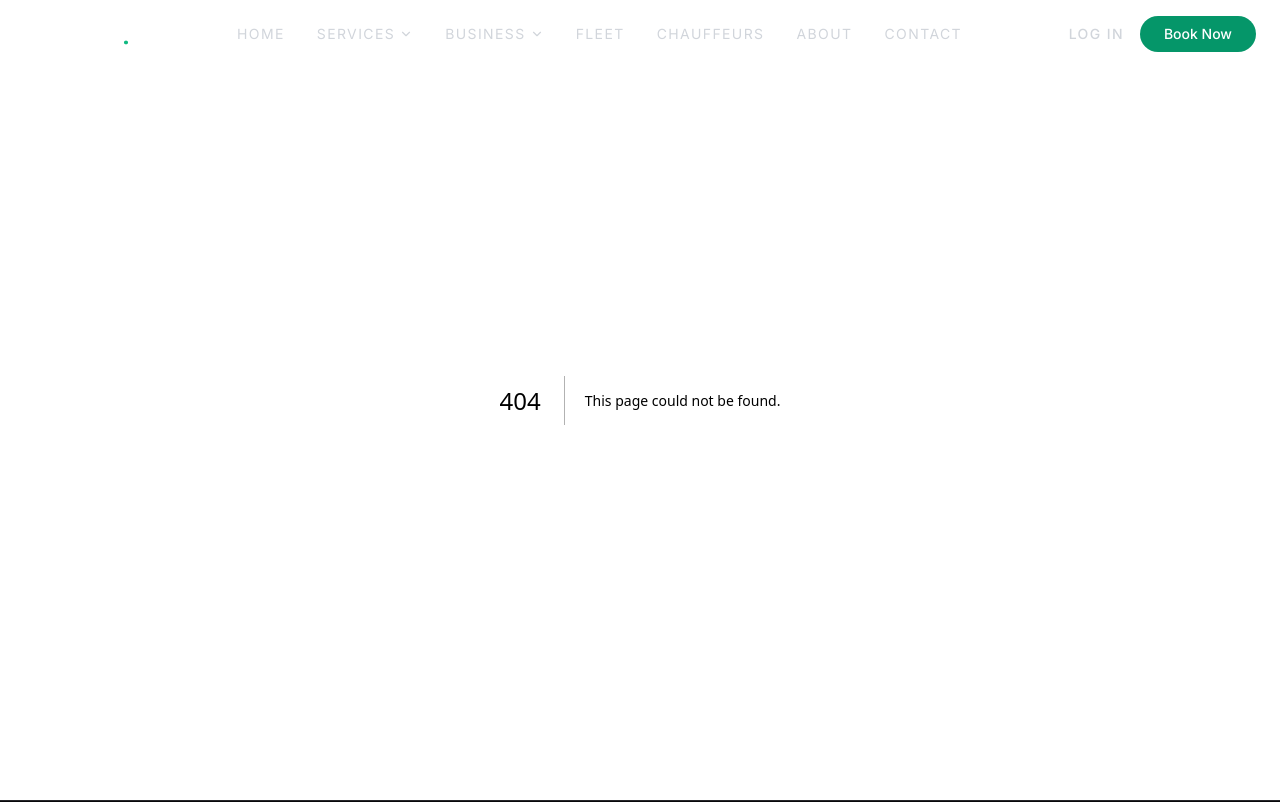
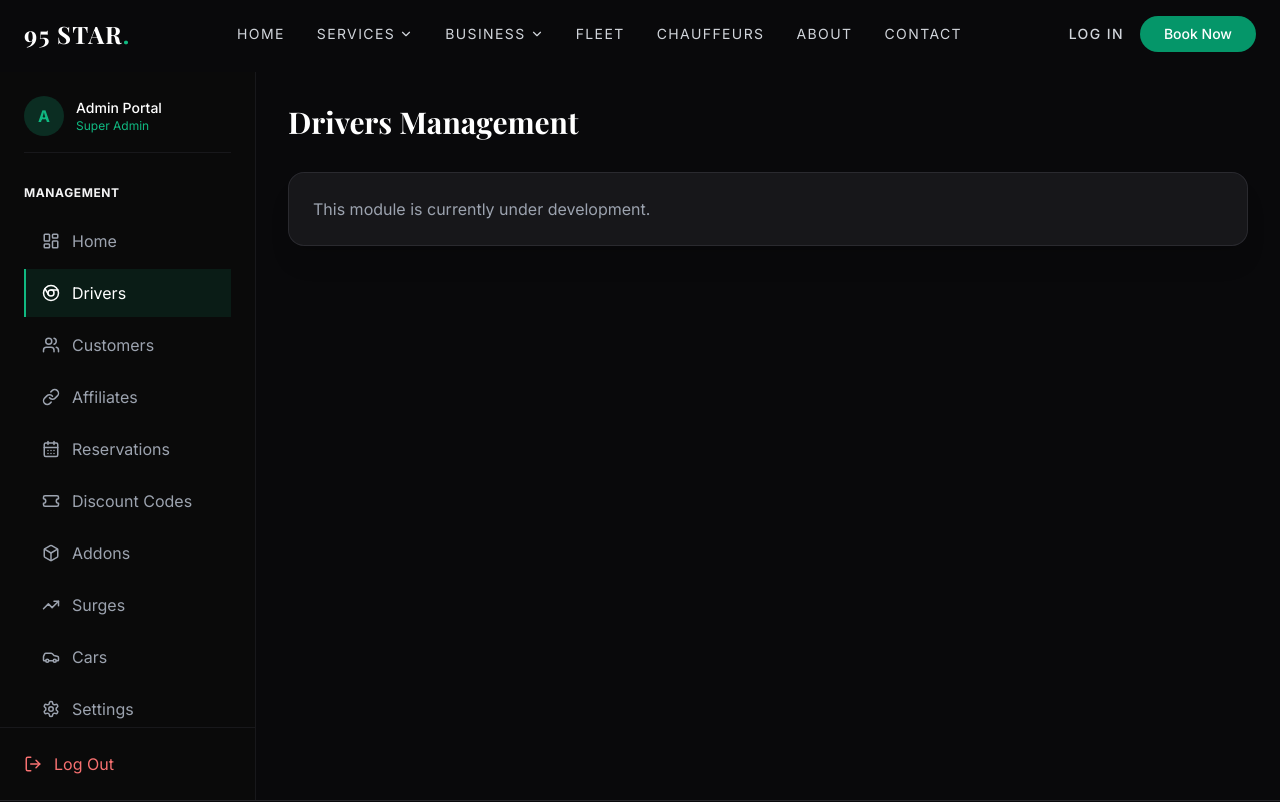
Before and after one commit to itxmehassan/The95Star, a Next.js app in the folder frontend/: page /admin/drivers in a window 1280 px wide. Before the commit this address had no page. Shown: the top 802 px of the page. Built offline with nearby package versions, Linux system fonts and the light colour scheme; a web font is replaced by a local one.

Commit message:
feat: update admin navigation menus to match requested items

```diff
--- /dev/null
+++ b/frontend/app/admin/addons/page.tsx
@@ -0,0 +1,12 @@
+import React from 'react';
+
+export default function AddonsPage() {
+  return (
+    <div className="max-w-6xl mx-auto">
+      <h1 className="text-3xl font-serif font-bold text-white mb-8">Addons</h1>
+      <div className="glass-card p-6">
+        <p className="text-silver-400">This module is currently under development.</p>
+      </div>
+    </div>
+  );
+}
--- /dev/null
+++ b/frontend/app/admin/affiliates/page.tsx
@@ -0,0 +1,12 @@
+import React from 'react';
+
+export default function AffiliatesPage() {
+  return (
+    <div className="max-w-6xl mx-auto">
+      <h1 className="text-3xl font-serif font-bold text-white mb-8">Affiliates</h1>
+      <div className="glass-card p-6">
+        <p className="text-silver-400">This module is currently under development.</p>
+      </div>
+    </div>
+  );
+}
--- /dev/null
+++ b/frontend/app/admin/discounts/page.tsx
@@ -0,0 +1,12 @@
+import React from 'react';
+
+export default function DiscountsPage() {
+  return (
+    <div className="max-w-6xl mx-auto">
+      <h1 className="text-3xl font-serif font-bold text-white mb-8">Discount Codes</h1>
+      <div className="glass-card p-6">
+        <p className="text-silver-400">This module is currently under development.</p>
+      </div>
+    </div>
+  );
+}
--- /dev/null
+++ b/frontend/app/admin/drivers/page.tsx
@@ -0,0 +1,12 @@
+import React from 'react';
+
+export default function DriversPage() {
+  return (
+    <div className="max-w-6xl mx-auto">
+      <h1 className="text-3xl font-serif font-bold text-white mb-8">Drivers Management</h1>
+      <div className="glass-card p-6">
+        <p className="text-silver-400">This module is currently under development.</p>
+      </div>
+    </div>
+  );
+}
--- a/frontend/app/admin/layout.tsx
+++ b/frontend/app/admin/layout.tsx
@@ -7,10 +7,15 @@ export default function AdminLayout({ children }: { children: React.ReactNode })
   const pathname = usePathname();
 
   const navLinks = [
-    { name: 'Dashboard', href: '/admin/dashboard', icon: <svg xmlns="http://www.w3.org/2000/svg" width="18" height="18" viewBox="0 0 24 24" fill="none" stroke="currentColor" strokeWidth="2" strokeLinecap="round" strokeLinejoin="round"><rect width="7" height="9" x="3" y="3" rx="1"/><rect width="7" height="5" x="14" y="3" rx="1"/><rect width="7" height="9" x="14" y="12" rx="1"/><rect width="7" height="5" x="3" y="16" rx="1"/></svg> },
-    { name: 'Bookings', href: '/admin/bookings', icon: <svg xmlns="http://www.w3.org/2000/svg" width="18" height="18" viewBox="0 0 24 24" fill="none" stroke="currentColor" strokeWidth="2" strokeLinecap="round" strokeLinejoin="round"><rect width="18" height="18" x="3" y="4" rx="2" ry="2"/><line x1="16" x2="16" y1="2" y2="6"/><line x1="8" x2="8" y1="2" y2="6"/><line x1="3" x2="21" y1="10" y2="10"/><path d="M8 14h.01"/><path d="M12 14h.01"/><path d="M16 14h.01"/><path d="M8 18h.01"/><path d="M12 18h.01"/><path d="M16 18h.01"/></svg> },
-    { name: 'Fleet Management', href: '/admin/fleet', icon: <svg xmlns="http://www.w3.org/2000/svg" width="18" height="18" viewBox="0 0 24 24" fill="none" stroke="currentColor" strokeWidth="2" strokeLinecap="round" strokeLinejoin="round"><path d="M19 17h2c.6 0 1-.4 1-1v-3c0-.9-.7-1.7-1.5-1.9C18.7 10.6 16 10 16 10s-1.3-1.4-2.2-2.3c-.5-.4-1.1-.7-1.8-.7H5c-.6 0-1.1.4-1.4.9l-1.4 2.9A3.7 3.7 0 0 0 2 12v4c0 .6.4 1 1 1h2"/><circle cx="7" cy="17" r="2"/><path d="M9 17h6"/><circle cx="17" cy="17" r="2"/></svg> },
-    { name: 'Users', href: '/admin/users', icon: <svg xmlns="http://www.w3.org/2000/svg" width="18" height="18" viewBox="0 0 24 24" fill="none" stroke="currentColor" strokeWidth="2" strokeLinecap="round" strokeLinejoin="round"><path d="M16 21v-2a4 4 0 0 0-4-4H6a4 4 0 0 0-4 4v2"/><circle cx="9" cy="7" r="4"/><path d="M22 21v-2a4 4 0 0 0-3-3.87"/><path d="M16 3.13a4 4 0 0 1 0 7.75"/></svg> },
+    { name: 'Home', href: '/admin/dashboard', icon: <svg xmlns="http://www.w3.org/2000/svg" width="18" height="18" viewBox="0 0 24 24" fill="none" stroke="currentColor" strokeWidth="2" strokeLinecap="round" strokeLinejoin="round"><rect width="7" height="9" x="3" y="3" rx="1"/><rect width="7" height="5" x="14" y="3" rx="1"/><rect width="7" height="9" x="14" y="12" rx="1"/><rect width="7" height="5" x="3" y="16" rx="1"/></svg> },
+    { name: 'Drivers', href: '/admin/drivers', icon: <svg xmlns="http://www.w3.org/2000/svg" width="18" height="18" viewBox="0 0 24 24" fill="none" stroke="currentColor" strokeWidth="2" strokeLinecap="round" strokeLinejoin="round"><circle cx="12" cy="12" r="10"/><circle cx="12" cy="12" r="4"/><line x1="21.17" y1="8" x2="12" y2="8"/><line x1="3.95" y1="6.06" x2="8.54" y2="14"/></svg> },
+    { name: 'Customers', href: '/admin/customers', icon: <svg xmlns="http://www.w3.org/2000/svg" width="18" height="18" viewBox="0 0 24 24" fill="none" stroke="currentColor" strokeWidth="2" strokeLinecap="round" strokeLinejoin="round"><path d="M16 21v-2a4 4 0 0 0-4-4H6a4 4 0 0 0-4 4v2"/><circle cx="9" cy="7" r="4"/><path d="M22 21v-2a4 4 0 0 0-3-3.87"/><path d="M16 3.13a4 4 0 0 1 0 7.75"/></svg> },
+    { name: 'Affiliates', href: '/admin/affiliates', icon: <svg xmlns="http://www.w3.org/2000/svg" width="18" height="18" viewBox="0 0 24 24" fill="none" stroke="currentColor" strokeWidth="2" strokeLinecap="round" strokeLinejoin="round"><path d="M10 13a5 5 0 0 0 7.54.54l3-3a5 5 0 0 0-7.07-7.07l-1.72 1.71"/><path d="M14 11a5 5 0 0 0-7.54-.54l-3 3a5 5 0 0 0 7.07 7.07l1.71-1.71"/></svg> },
+    { name: 'Reservations', href: '/admin/reservations', icon: <svg xmlns="http://www.w3.org/2000/svg" width="18" height="18" viewBox="0 0 24 24" fill="none" stroke="currentColor" strokeWidth="2" strokeLinecap="round" strokeLinejoin="round"><rect width="18" height="18" x="3" y="4" rx="2" ry="2"/><line x1="16" x2="16" y1="2" y2="6"/><line x1="8" x2="8" y1="2" y2="6"/><line x1="3" x2="21" y1="10" y2="10"/><path d="M8 14h.01"/><path d="M12 14h.01"/><path d="M16 14h.01"/><path d="M8 18h.01"/><path d="M12 18h.01"/><path d="M16 18h.01"/></svg> },
+    { name: 'Discount Codes', href: '/admin/discounts', icon: <svg xmlns="http://www.w3.org/2000/svg" width="18" height="18" viewBox="0 0 24 24" fill="none" stroke="currentColor" strokeWidth="2" strokeLinecap="round" strokeLinejoin="round"><path d="M2 9a3 3 0 0 1 0 6v2a2 2 0 0 0 2 2h16a2 2 0 0 0 2-2v-2a3 3 0 0 1 0-6V7a2 2 0 0 0-2-2H4a2 2 0 0 0-2 2Z"/></svg> },
+    { name: 'Addons', href: '/admin/addons', icon: <svg xmlns="http://www.w3.org/2000/svg" width="18" height="18" viewBox="0 0 24 24" fill="none" stroke="currentColor" strokeWidth="2" strokeLinecap="round" strokeLinejoin="round"><path d="M21 16V8a2 2 0 0 0-1-1.73l-7-4a2 2 0 0 0-2 0l-7 4A2 2 0 0 0 3 8v8a2 2 0 0 0 1 1.73l7 4a2 2 0 0 0 2 0l7-4A2 2 0 0 0 21 16z"/><polyline points="3.27 6.96 12 12.01 20.73 6.96"/><line x1="12" y1="22.08" x2="12" y2="12"/></svg> },
+    { name: 'Surges', href: '/admin/surges', icon: <svg xmlns="http://www.w3.org/2000/svg" width="18" height="18" viewBox="0 0 24 24" fill="none" stroke="currentColor" strokeWidth="2" strokeLinecap="round" strokeLinejoin="round"><polyline points="22 7 13.5 15.5 8.5 10.5 2 17"/><polyline points="16 7 22 7 22 13"/></svg> },
+    { name: 'Cars', href: '/admin/cars', icon: <svg xmlns="http://www.w3.org/2000/svg" width="18" height="18" viewBox="0 0 24 24" fill="none" stroke="currentColor" strokeWidth="2" strokeLinecap="round" strokeLinejoin="round"><path d="M19 17h2c.6 0 1-.4 1-1v-3c0-.9-.7-1.7-1.5-1.9C18.7 10.6 16 10 16 10s-1.3-1.4-2.2-2.3c-.5-.4-1.1-.7-1.8-.7H5c-.6 0-1.1.4-1.4.9l-1.4 2.9A3.7 3.7 0 0 0 2 12v4c0 .6.4 1 1 1h2"/><circle cx="7" cy="17" r="2"/><path d="M9 17h6"/><circle cx="17" cy="17" r="2"/></svg> },
     { name: 'Settings', href: '/admin/settings', icon: <svg xmlns="http://www.w3.org/2000/svg" width="18" height="18" viewBox="0 0 24 24" fill="none" stroke="currentColor" strokeWidth="2" strokeLinecap="round" strokeLinejoin="round"><path d="M12.22 2h-.44a2 2 0 0 0-2 2v.18a2 2 0 0 1-1 1.73l-.43.25a2 2 0 0 1-2 0l-.15-.08a2 2 0 0 0-2.73.73l-.22.38a2 2 0 0 0 .73 2.73l.15.1a2 2 0 0 1 1 1.72v.51a2 2 0 0 1-1 1.74l-.15.09a2 2 0 0 0-.73 2.73l.22.38a2 2 0 0 0 2.73.73l.15-.08a2 2 0 0 1 2 0l.43.25a2 2 0 0 1 1 1.73V20a2 2 0 0 0 2 2h.44a2 2 0 0 0 2-2v-.18a2 2 0 0 1 1-1.73l.43-.25a2 2 0 0 1 2 0l.15.08a2 2 0 0 0 2.73-.73l.22-.39a2 2 0 0 0-.73-2.73l-.15-.08a2 2 0 0 1-1-1.74v-.5a2 2 0 0 1 1-1.74l.15-.09a2 2 0 0 0 .73-2.73l-.22-.38a2 2 0 0 0-2.73-.73l-.15.08a2 2 0 0 1-2 0l-.43-.25a2 2 0 0 1-1-1.73V4a2 2 0 0 0-2-2z"/><circle cx="12" cy="12" r="3"/></svg> }
   ];
 
--- /dev/null
+++ b/frontend/app/admin/surges/page.tsx
@@ -0,0 +1,12 @@
+import React from 'react';
+
+export default function SurgesPage() {
+  return (
+    <div className="max-w-6xl mx-auto">
+      <h1 className="text-3xl font-serif font-bold text-white mb-8">Surges</h1>
+      <div className="glass-card p-6">
+        <p className="text-silver-400">This module is currently under development.</p>
+      </div>
+    </div>
+  );
+}
```
Also changed, not shown: frontend/app/admin/cars/page.tsx (renamed from frontend/app/admin/fleet/page.tsx), frontend/app/admin/customers/page.tsx (renamed from frontend/app/admin/users/page.tsx), frontend/app/admin/reservations/page.tsx (renamed from frontend/app/admin/bookings/page.tsx).
